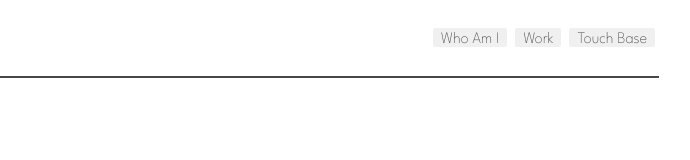
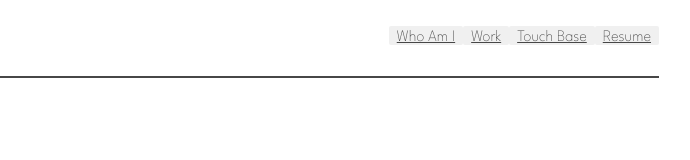
Before and after one commit to wilgru/William-Gruszka-React-Portfolio, a React (Create React App) app: page / in a window 1280 px wide. Shown: the top 160 px of the page, without its empty margins (589-1279 px from the left). Built offline with nearby package versions, Linux system fonts and the light colour scheme.

Commit message:
added resume link

```diff
--- a/src/components/Navigation.js
+++ b/src/components/Navigation.js
@@ -1,9 +1,10 @@
 const Navigation = () => {
     return (
         <nav className="App-nav">
-            <button className="plaque plaque-btn">Who Am I</button>
-            <button className="plaque plaque-btn">Work</button>
-            <button className="plaque plaque-btn">Touch Base</button>
+            <a className="plaque plaque-btn" href="#who-am-i-card">Who Am I</a>
+            <a className="plaque plaque-btn" href="#work-card">Work</a>
+            <a className="plaque plaque-btn" href="#touch-base-card">Touch Base</a>
+            <a className="plaque plaque-btn" href={process.env.PUBLIC_URL + '/William_Gruszka_Resume.pdf'} target="_blank">Resume</a>
         </nav>
     )
 };
```
